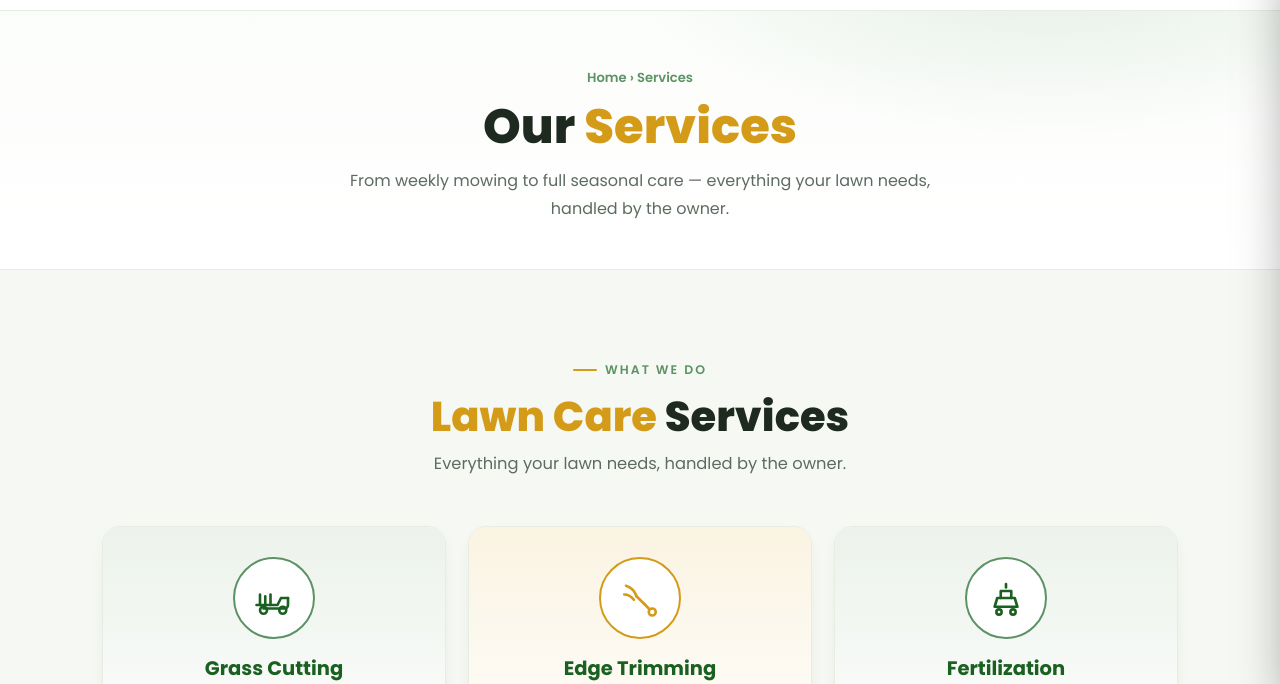
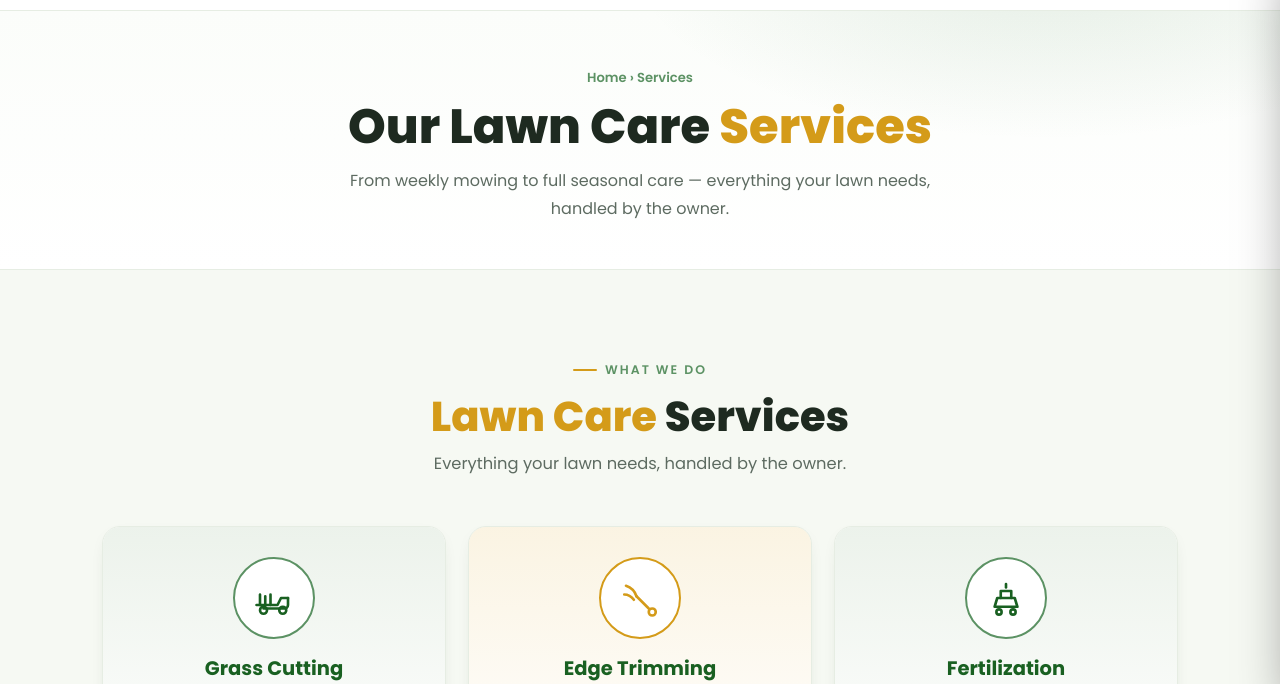
Before and after one commit to garudalawncare/website, a plain HTML site: page services.html in a window 1280 px wide. Shown: the part 62-746 px from the top of the page. Drawn offline with Linux system fonts and the light colour scheme.

Commit message:
Add files via upload

```diff
--- a/services.html
+++ b/services.html
@@ -157,7 +157,7 @@
   </div>
 </aside>
 <main>
-<section class="page-hero"><div class="wrap"><div class="crumb"><a href="index.html">Home</a> &rsaquo; Services</div><h1>Our <span class="gold">Services</span></h1><p>From weekly mowing to full seasonal care &mdash; everything your lawn needs, handled by the owner.</p></div></section>
+<section class="page-hero"><div class="wrap"><div class="crumb"><a href="index.html">Home</a> &rsaquo; Services</div><h1>Our Lawn Care <span class="gold">Services</span></h1><p>From weekly mowing to full seasonal care &mdash; everything your lawn needs, handled by the owner.</p></div></section>
 <section class="sec soft" id="services">
   <div class="wrap">
     <div class="sec-head">
```
